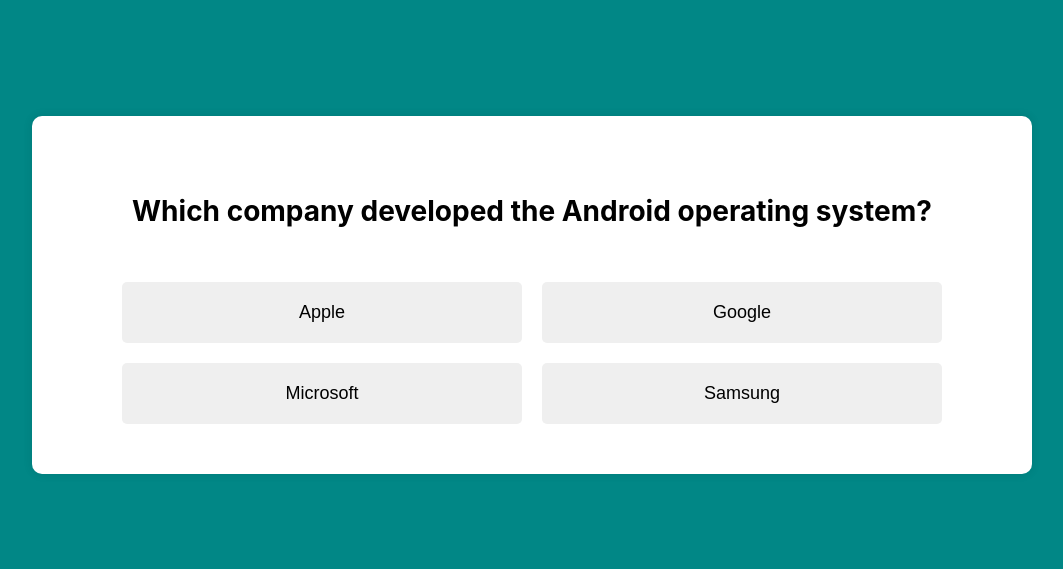
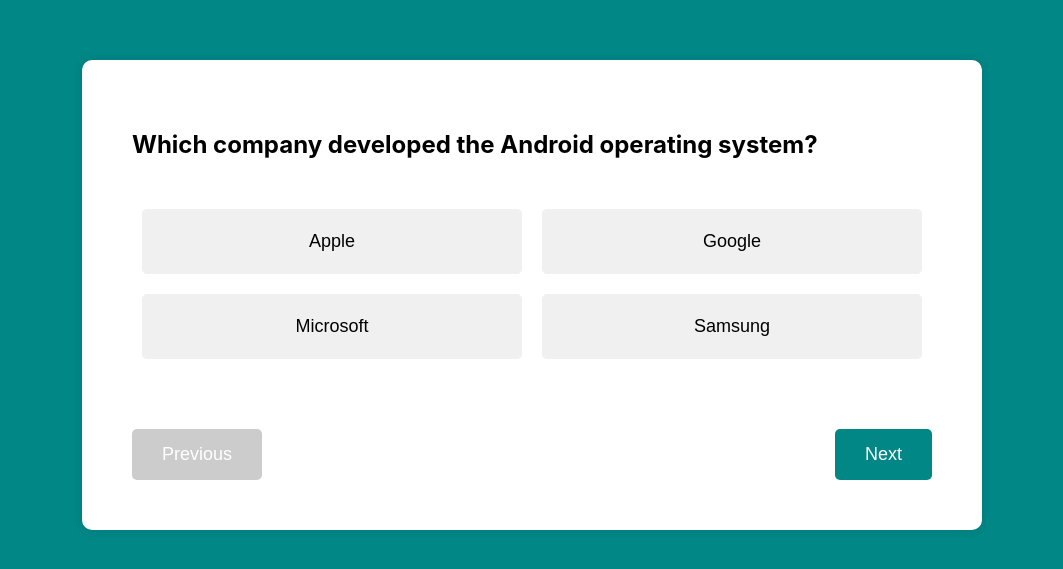
Before and after one commit to InquisitiveMindHasToKnow/StudySession, a React (Create React App) app: page / in a window 1280 px wide. Shown: the part 125-694 px from the top of the page, without its empty margins (108-1171 px from the left). Built offline with nearby package versions, Linux system fonts and the light colour scheme.

Commit message:
Adds buttons for next and previous question navigation. Adds padding to separate buttons

```diff
--- a/src/components/Quiz.css
+++ b/src/components/Quiz.css
@@ -1,52 +1,79 @@
+/* src/Quiz.css */
 .quiz-container {
   display: flex;
   align-items: center;
   justify-content: center;
   height: 100vh;
-    background-color: #018786; /* Set the main page background color */
-    padding: 20px; /* Add padding to the container */
+  background-color: #018786;
+  padding: 20px;
 }
 
 .quiz-box {
   background-color: white;
-    padding: 50px; /* Increase padding for more space inside the box */
+  padding: 50px;
   border-radius: 10px;
   box-shadow: 0 0 10px rgba(0, 0, 0, 0.1);
-    text-align: center;
-    max-width: 900px; /* Increase max-width for a wider box */
+  max-width: 800px;
   width: 100%;
-    height: auto; /* Ensure the height adjusts based on content */
+  text-align: left;
 }
 
 h2 {
-    font-size: 28px; /* Increase font size for the question */
-    margin-bottom: 50px; /* Increase space below the question */
-    line-height: 1.5;
+  font-size: 24px;
+  margin-bottom: 40px;
 }
 
 .options {
   display: flex;
   flex-wrap: wrap;
-    gap: 20px; /* Increase gap between buttons */
-    justify-content: center; /* Center align the options */
+  justify-content: space-between;
 }
 
 .option-button {
-    padding: 20px; /* Increase padding for larger buttons */
-    font-size: 18px; /* Increase font size */
-    border: none;
+  flex: 1 1 45%;
+  padding: 20px; /* Increased padding for larger buttons */
+  margin: 10px 10px;
+  border: 2px solid transparent;
   border-radius: 5px;
   cursor: pointer;
-    transition: background-color 0.3s;
-    flex: 1 0 calc(50% - 20px); /* Make buttons take up 50% width, minus gap */
-    max-width: 400px; /* Optional: Set a max-width for buttons */
-    box-sizing: border-box; /* Ensure padding and border are included in width */
+  font-size: 18px;
+  background-color: #f0f0f0;
+  transition: background-color 0.3s, border 0.3s;
 }
 
 .option-button:hover {
-    background-color: #f0f0f0;
+  background-color: #e0e0e0;
 }
 
-  .selected {
-    background-color: #d0d0d0;
+.option-button.selected {
+  background-color: #018786;
+  color: white;
+  border-color: #015f5b;
 }
+
+.navigation-buttons {
+  margin-top: 40px; /* Added more space above the buttons */
+  display: flex;
+  justify-content: space-between;
+  padding-top: 20px; /* Added padding at the top of the buttons */
+}
+
+.navigation-buttons button {
+  padding: 15px 30px; /* Increased padding for bigger buttons */
+  font-size: 18px; /* Increased font size for bigger buttons */
+  border-radius: 5px;
+  border: none;
+  cursor: pointer;
+  background-color: #018786;
+  color: white;
+  transition: background-color 0.3s;
+}
+
+.navigation-buttons button:hover {
+  background-color: #015f5b;
+}
+
+.navigation-buttons button:disabled {
+  background-color: #cccccc;
+  cursor: not-allowed;
+}
--- a/src/components/Quiz.js
+++ b/src/components/Quiz.js
@@ -1,6 +1,6 @@
 import React, { useState } from 'react';
 import './Quiz.css';
-import androidQuestions from "../quiz_questions.json"
+import quizQuestions from "../quiz_questions.json"
 
 
   const Quiz = () => {
@@ -12,7 +12,22 @@
       setSelectedOption(option);
     };
 
-    const currentQuestion = androidQuestions[currentQuestionIndex];
+    const handleNextQuestion = () => {
+        if (currentQuestionIndex < quizQuestions.length - 1) {
+          setCurrentQuestionIndex(currentQuestionIndex + 1);
+          setSelectedOption(null); // Reset selected option for the next question
+        }
+      };
+
+      const handlePreviousQuestion = () => {
+        if (currentQuestionIndex > 0) {
+          setCurrentQuestionIndex(currentQuestionIndex - 1);
+          setSelectedOption(null); // Reset selected option for the previous question
+        }
+      };
+
+    const currentQuestion = quizQuestions[currentQuestionIndex];
+
 
   return (
     <div className="quiz-container">
@@ -29,9 +44,18 @@
             </button>
           ))}
         </div>
+        <div className="navigation-buttons">
+          <button onClick={handlePreviousQuestion} disabled={currentQuestionIndex === 0}>
+            Previous
+          </button>
+          <button onClick={handleNextQuestion} disabled={currentQuestionIndex === quizQuestions.length - 1}>
+            Next
+          </button>
+        </div>
       </div>
     </div>
   );
 };
 
+
   export default Quiz;
```
Lines whose indentation alone changed are shown as unchanged.
